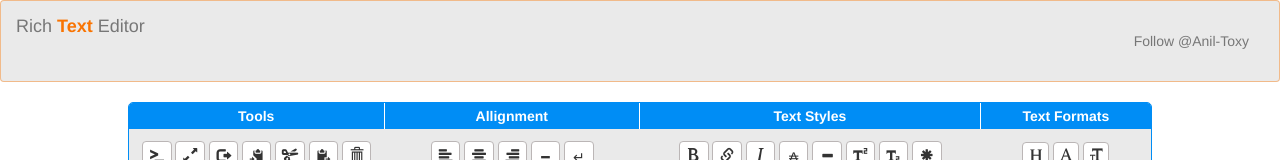
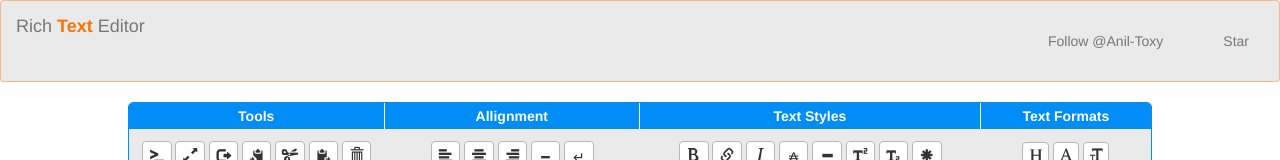
Before and after one commit to Anil-Toxy/RichText, a plain HTML site: page RichEditor.html in a window 1280 px wide. Shown: the top 160 px of the page. Drawn offline with nearby package versions, Linux system fonts and the light colour scheme; a script that the page names is missing.

Commit message:
Update RichEditor.html

```diff
--- a/RichEditor.html
+++ b/RichEditor.html
@@ -14,7 +14,7 @@
           </div>
           <ul class="nav navbar-nav navbar-right text-center">
                         <li style="padding: 15px 15px"><a class="github-button" href="https://github.com/Anil-Toxy" aria-label="Follow @Anil-Toxy on GitHub">Follow @Anil-Toxy</a></li>
-
+                       <li style="padding: 15px 15px"><a class="github-button" href="https://github.com/Anil-Toxy/RichText" data-icon="octicon-star" data-size="large" aria-label="Star Anil-Toxy/RichText on GitHub">Star</a></li>
           </ul>
         </div>
       </nav>
```
